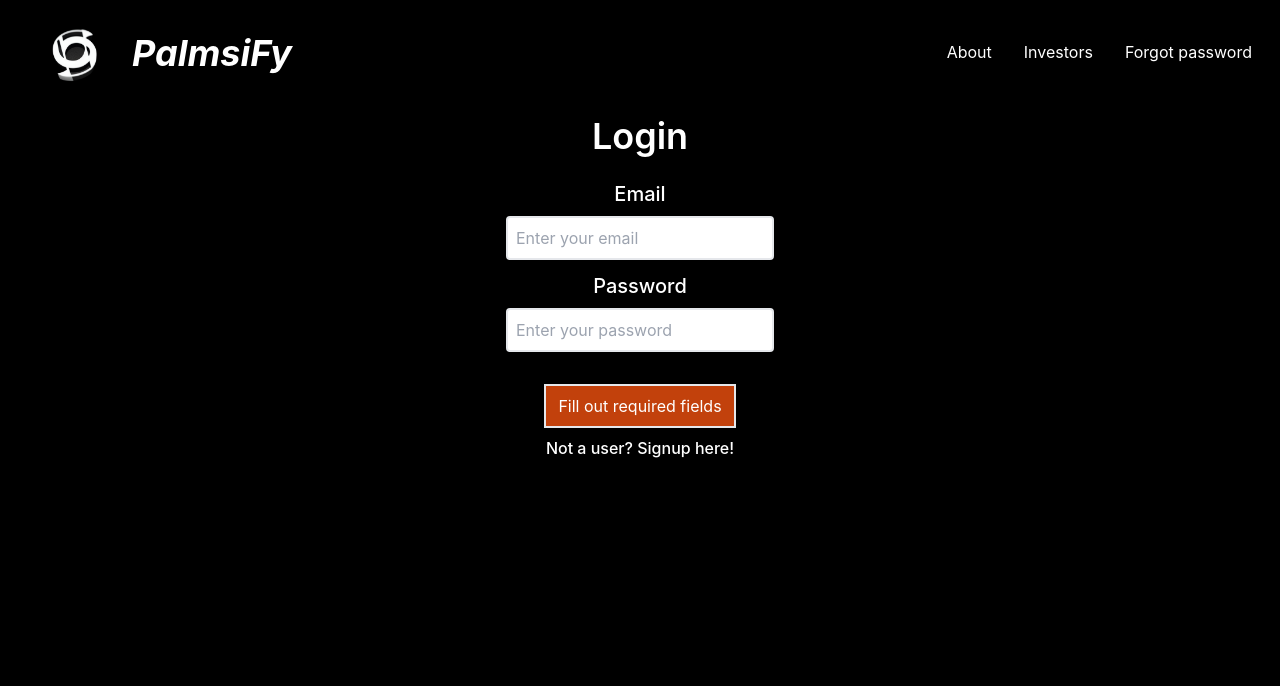
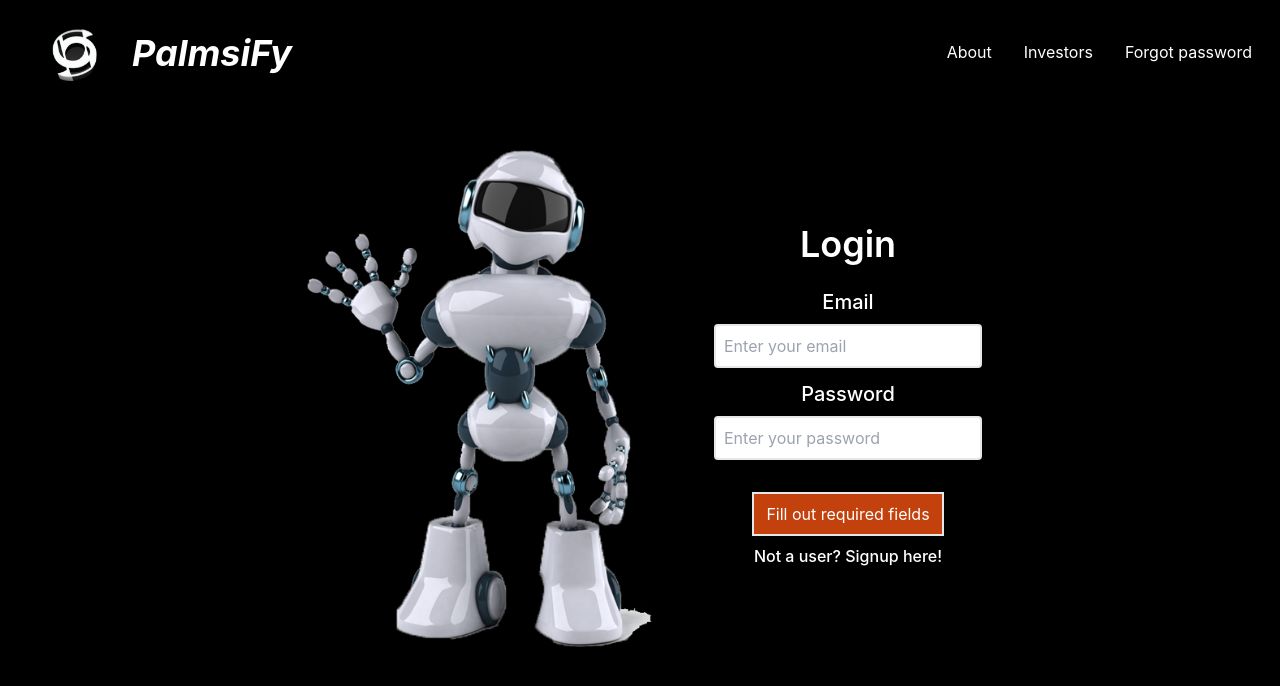
Before and after one commit to italianPalms/palmsiFy, a React (Create React App) app: page /login in a window 1280 px wide. Shown: the top 686 px of the page. Built offline with nearby package versions, Linux system fonts and the light colour scheme.

Commit message:
add img on the login and signup page, and center the img and the fileds next to each other

```diff
--- a/src/pages/Login.jsx
+++ b/src/pages/Login.jsx
@@ -3,6 +3,7 @@ import Header from "../components/Header";
 import React, { useState, useEffect } from "react";
 import axios from "axios";
 import { useCookies } from "react-cookie";
+import airbot from "../img/airobot.png";
 
 export default function Login() {
 ''
@@ -85,7 +86,13 @@ export default function Login() {
             <Header />
         </div>
 
-        <div className="flex flex-col items-center justify-center min-h-screen py-2 pb-56">
+        <div className="flex flex-row items-center justify-center">
+
+        <div className="w-96 mr-8">
+            <img src={airbot} alt="Aitbot"></img>
+        </div>
+
+        <div className="flex flex-col items-center justify-center min-h-screen py-2">
         <h1 className="text-4xl font-semibold mb-3">{loading ? "Processing" : "Login"}</h1>
 
         <label className="text-xl font-medium mt-3">Email</label>
@@ -120,7 +127,7 @@ export default function Login() {
         <a href="/signup" className="p-2 font-medium text-base">Not a user? Signup here!</a>
 
         {loginAttempted && emailBorderColor || passwordBorderColor ? <h2 className="text-2xl mt-8">Please fill out all required fields</h2> : ""}
-
+        </div>
         </div>
         </>
     )
--- a/src/pages/Signup.jsx
+++ b/src/pages/Signup.jsx
@@ -3,6 +3,7 @@ import React, { useState, useEffect } from "react";
 import axios from "axios";
 import { useNavigate } from "react-router-dom";
 import { useCookies } from "react-cookie";
+import airbot from "../img/airobot.png";
 
 export default function Signup() {
 
@@ -85,8 +86,12 @@ export default function Signup() {
             <Header />
         </div>
 
-        <div className="flex flex-col items-center justify-center min-h-screen py-2 pb-56">
+        <div className="flex flex-row items-center justify-center">
+        <div className="w-96 mr-8">
+            <img src={airbot} alt="Airbot"></img>
+        </div>
 
+        <div className="flex flex-col items-center justify-center min-h-screen py-2">
         <h1 className="text-4xl font-semibold">
             {loading ? "Processing" : "Signup"}
             </h1>
@@ -135,7 +140,7 @@ export default function Signup() {
         <a href="/login" className="p-2 font-medium text-base">Already a user? Login here!</a>
 
         {signupAttempted && usernameBorderColor || emailBorderColor || passwordBorderColor ? <h2 className="text-2xl mt-8">Please fill out all required fields</h2> : ""}
-
+        </div>
         </div>
         </>
     )
```
Also changed, not shown: src/img/airobot.png (added).
